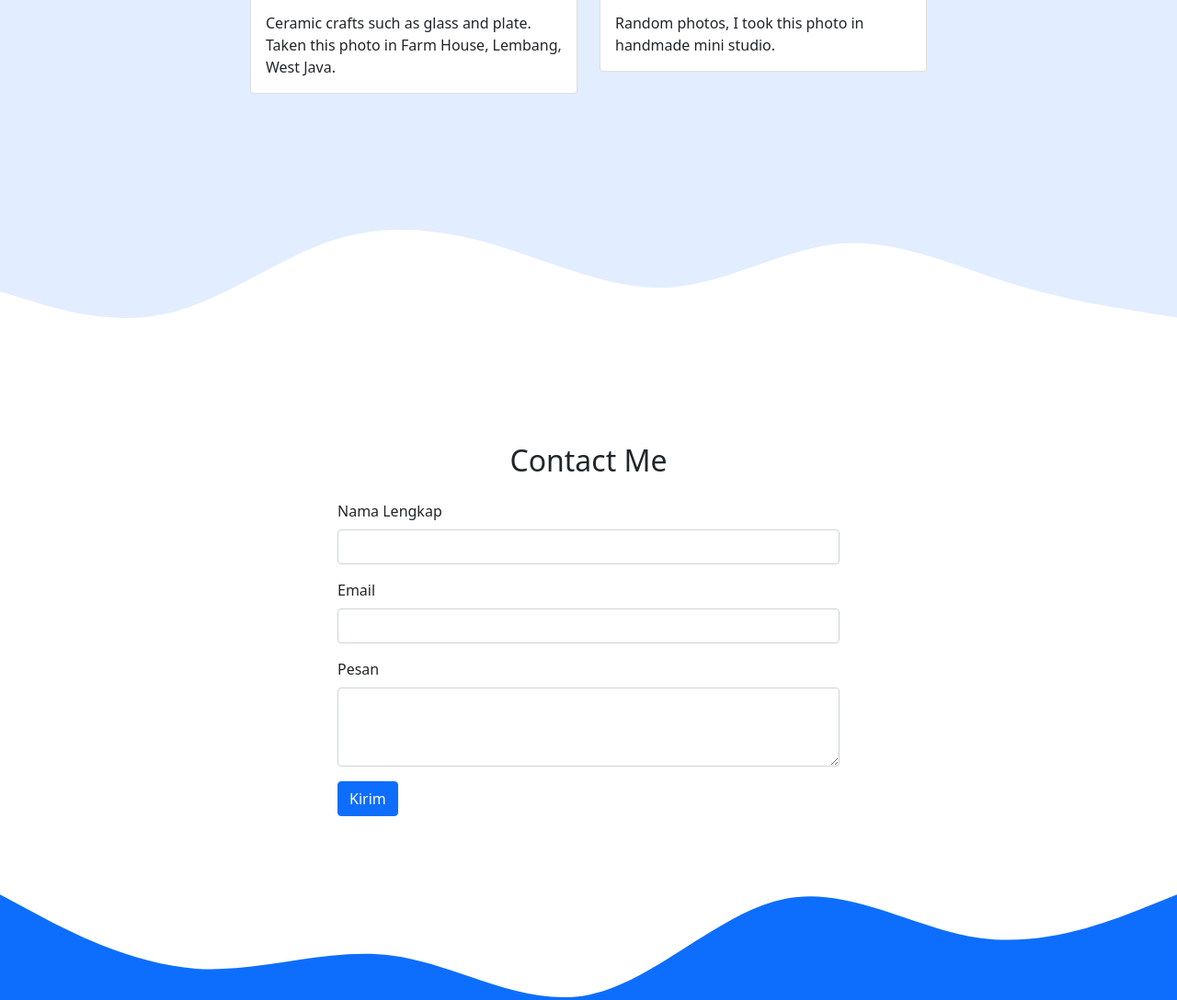
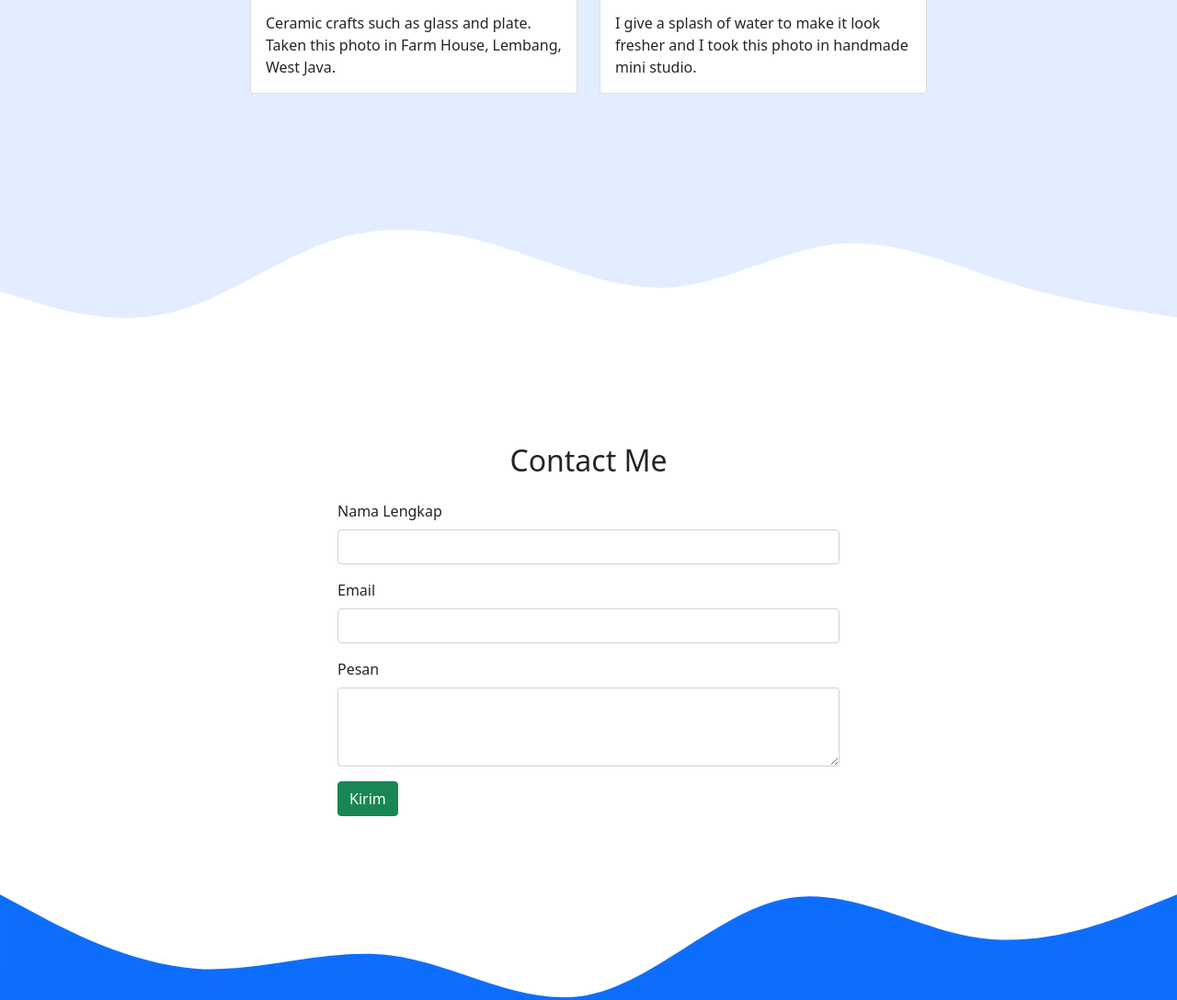
Before and after one commit to JeCase/JeCase.github.io, a plain HTML site: page index.html in a window 1280 px wide. Shown: the part 2094-3182 px from the top of the page at 92% size. Drawn offline with nearby package versions, Linux system fonts and the light colour scheme.

Commit message:
fix image and change button color

```diff
--- a/index.html
+++ b/index.html
@@ -132,7 +132,7 @@
             <div class="card">
               <img src="img/projects/5.jpg" class="card-img-top" alt="Project 5" />
               <div class="card-body">
-                <p class="card-text">Random photos, I took this photo in handmade mini studio.</p>
+                <p class="card-text">I give a splash of water to make it look fresher and I took this photo in handmade mini studio.</p>
               </div>
             </div>
           </div>
@@ -171,7 +171,7 @@
                 <label for="pesan" class="form-label">Pesan</label>
                 <textarea class="form-control" id="pesan" rows="3"></textarea>
               </div>
-              <button type="submit" class="btn btn-primary">Kirim</button>
+              <button type="submit" class="btn btn-success">Kirim</button>
             </form>
           </div>
         </div>
```
